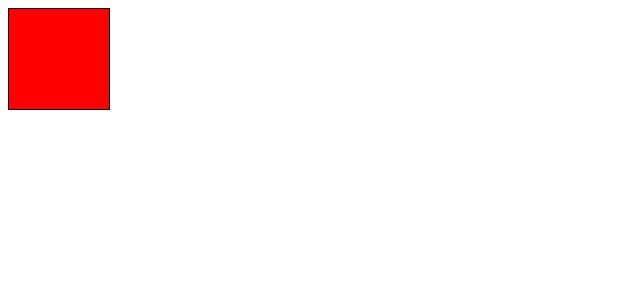
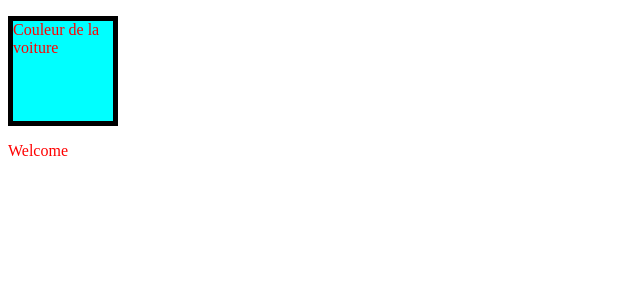
Before and after one commit to Vang-ap/react-intro, a React (Create React App) app: page / in a window 1280 px wide. Shown: the top 300 px of the page, without its empty margins (0-640 px from the left). Built offline with nearby package versions, Linux system fonts and the light colour scheme.

Commit message:
Styling: CSS global (css file)

```diff
--- a/src/App.jsx
+++ b/src/App.jsx
@@ -1,16 +1,15 @@
+import { Car } from "./components/Car/Car"
+import { Greetings } from "./components/Greetings/Greetings"
+import "../src/global.css"
+
 export function App() {
-  const a = true;
 
   return (
     <>
-      <div
-        style={{
-          backgroundColor: "red",
-          height: a ? "100px" : "200px",
-          width: "100px",
-          border: "1px solid black",
-        }}
-      ></div>
+      <div>
+        <Car />
+        <Greetings />
+      </div>
     </>
   );
 }
--- /dev/null
+++ b/src/components/Car/Car.jsx
@@ -0,0 +1,7 @@
+export function Car() {
+  return (
+    <div>
+      <p className='box box2'>Couleur de la voiture</p>
+    </div>
+  )
+}
--- /dev/null
+++ b/src/components/Greetings/Greetings.jsx
@@ -0,0 +1,9 @@
+export function Greetings(props) {
+  console.log("***", props);
+
+  return (
+    <>
+      <p>Welcome</p>
+    </>
+  );
+}
--- /dev/null
+++ b/src/global.css
@@ -0,0 +1,13 @@
+p {
+  color: red;
+}
+
+.box {
+  height: 100px;
+  width: 100px;
+  background-color: aqua;
+}
+
+.box2 {
+  border: 5px solid black;
+}
```
Also changed, not shown: src/Greetings.jsx (deleted, +0 -30 lines).
